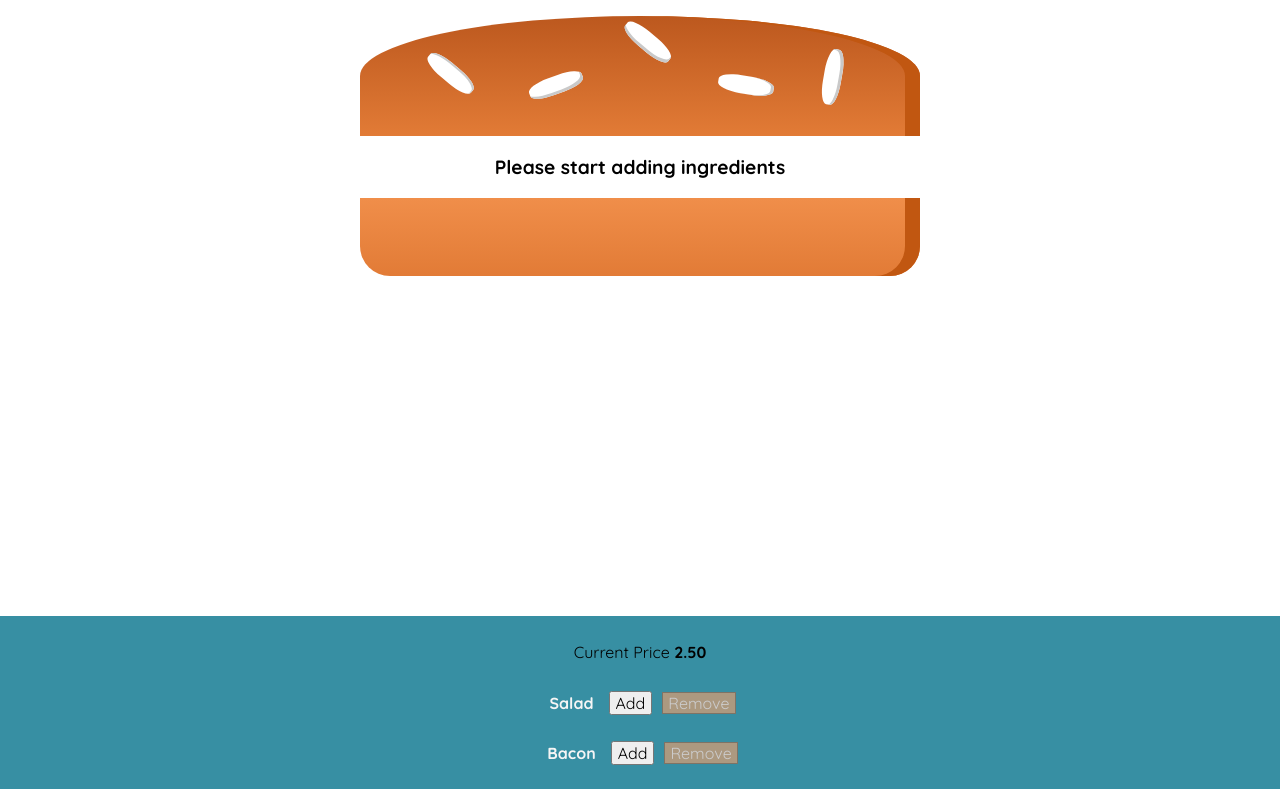
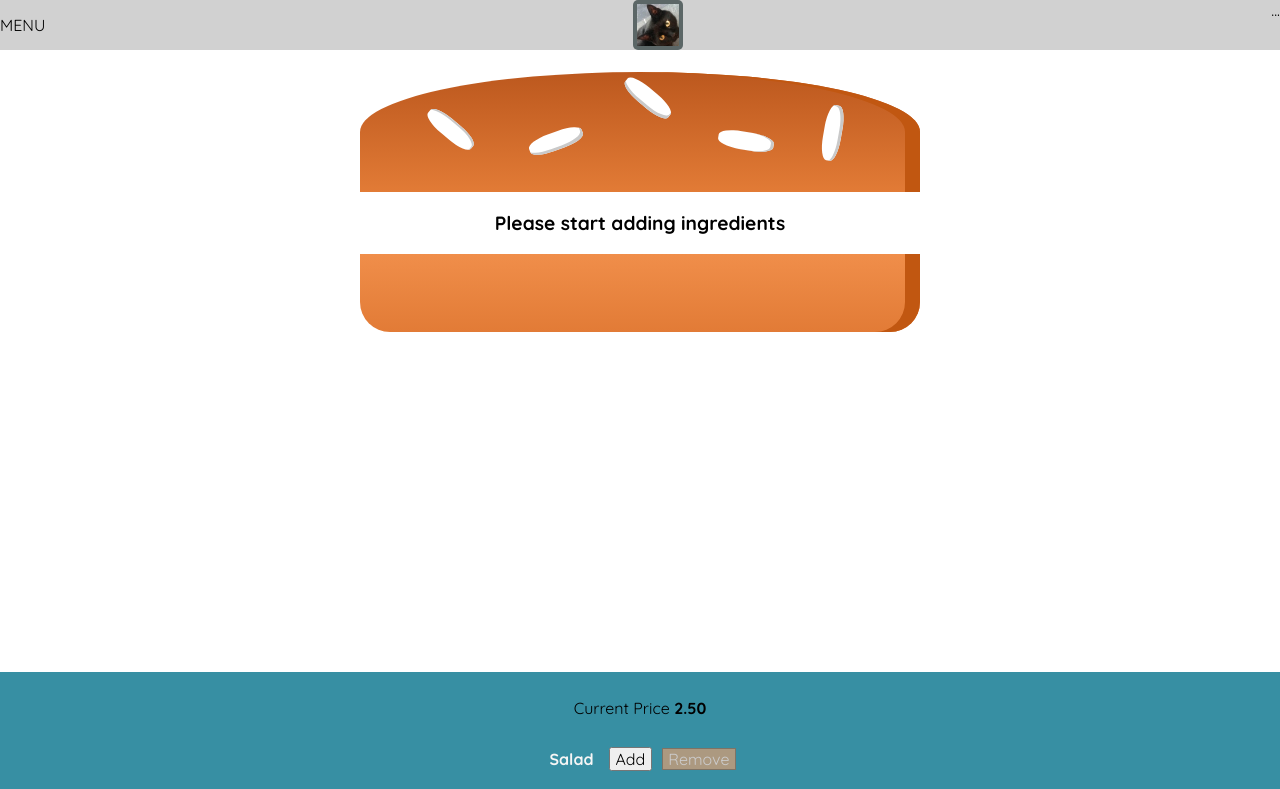
Before and after one commit to Ben-Ga/Burger-Builder, a React (Create React App) app: page / in a window 1280 px wide. Shown: the top 789 px of the page. Built offline with nearby package versions, Linux system fonts and the light colour scheme.

Commit message:
Created toolbar component, added logo image, basic styles

```diff
--- a/src/components/Layout/Layout.js
+++ b/src/components/Layout/Layout.js
@@ -1,12 +1,14 @@
 import React, {useContext} from "react";
 import Auxiliary from "../../hoc/Auxiliary";
 import classes from '../../styles/components/Layout.module.scss'
+import Toolbar from "../nav/Toolbar";
 
 const Layout = (props) => {
 
   return (
     <Auxiliary>
       <div>{/* Will store toolbar, sidedrawer and backdrop */}</div>
+      <Toolbar/>
 
       <main className={classes.content}>{props.children}</main>
 
--- /dev/null
+++ b/src/components/UI/Logo.js
@@ -0,0 +1,14 @@
+import React from 'react'
+
+import burgerLogo from '../../assets/images/tomaslogo.jpg';
+import classes from '../../styles/containers/logo.module.scss'
+
+const Logo = (props) => {
+    return (
+        <div className={classes.logo}>
+            <img src={burgerLogo} alt="tomas_logo"/>
+        </div>
+    )
+}
+
+export default Logo
--- /dev/null
+++ b/src/components/nav/Toolbar.js
@@ -0,0 +1,18 @@
+import React from 'react'
+
+import classes from  '../../styles/containers/toolbar.module.scss'
+import Logo from '../UI/Logo'
+
+const Toolbar = (props) => {
+    return (
+        <header className={classes.toolbar}>
+            <div>MENU</div>
+            <Logo/>
+            <nav>
+                ...
+            </nav>
+        </header>
+    )
+}
+
+export default Toolbar
--- /dev/null
+++ b/src/styles/containers/logo.module.scss
@@ -0,0 +1,14 @@
+
+@import '../variables.scss';
+
+.logo {
+    background-color: #5c6767;
+    padding: 4px;
+    height: $logo-height;
+    box-sizing: border-box;
+    border-radius: 5px;
+}
+
+.logo img {
+    height: $logo-img-height;
+}
--- /dev/null
+++ b/src/styles/containers/toolbar.module.scss
@@ -0,0 +1,22 @@
+
+@import '../variables.scss';
+
+.toolbar{
+    height: $toolbar-height;
+    width: $toolbar-width;
+    position: fixed;
+    top: $toolbar-top;
+    left: $toolbar-left;
+    background-color: #c3c3c3c3;
+    display: flex;
+    justify-content: space-between;
+    align-items: center;
+    padding: $toolbar-padding;
+    box-sizing: border-box;
+    z-index: $toolbar-z-index;
+}
+
+
+.toolbar nav {
+    height: $toolbar-nav-height;
+}
--- a/src/styles/variables.scss
+++ b/src/styles/variables.scss
@@ -1,4 +1,4 @@
-$header-margin: 16px;
+$header-margin: 72px;
 
 $burger-height: 250px;
 $burger-width: 100%;
@@ -26,3 +26,15 @@ $backdrop-width: 100%;
 $backdrop-z-index: 100;
 $backdrop-left: 0;
 $backdrop-top: 0;
+
+$toolbar-height: 50px;
+$toolbar-width: 100%;
+$toolbar-top: 0;
+$toolbar-left: 0;
+$toolbar-padding: 0 20;
+$toolbar-z-index: 90;
+
+$toolbar-nav-height: 100%;
+
+$logo-height: 100%;
+$logo-img-height: 100%;
```
Also changed, not shown: src/assets/images/tomaslogo.jpg (added).
